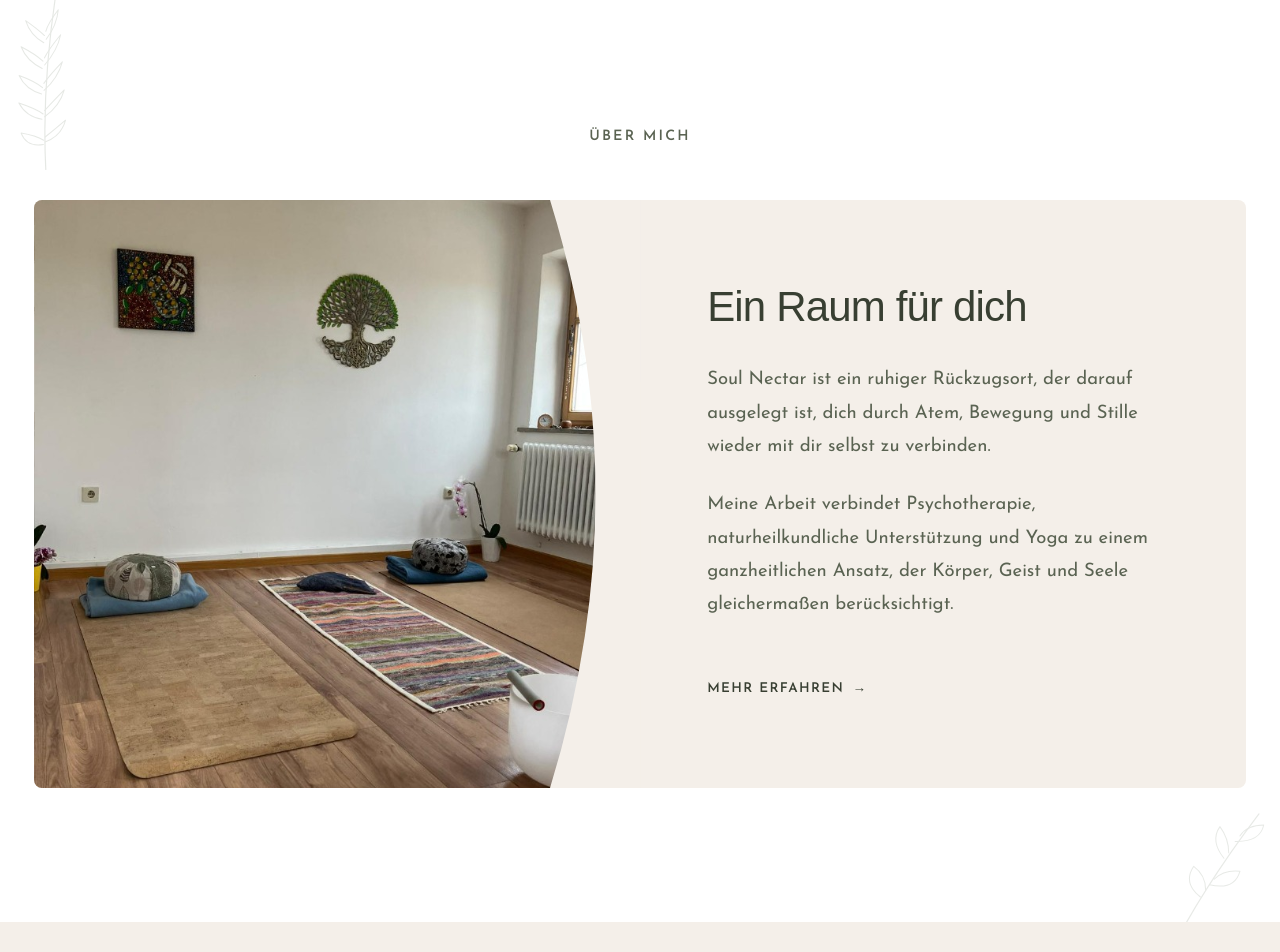
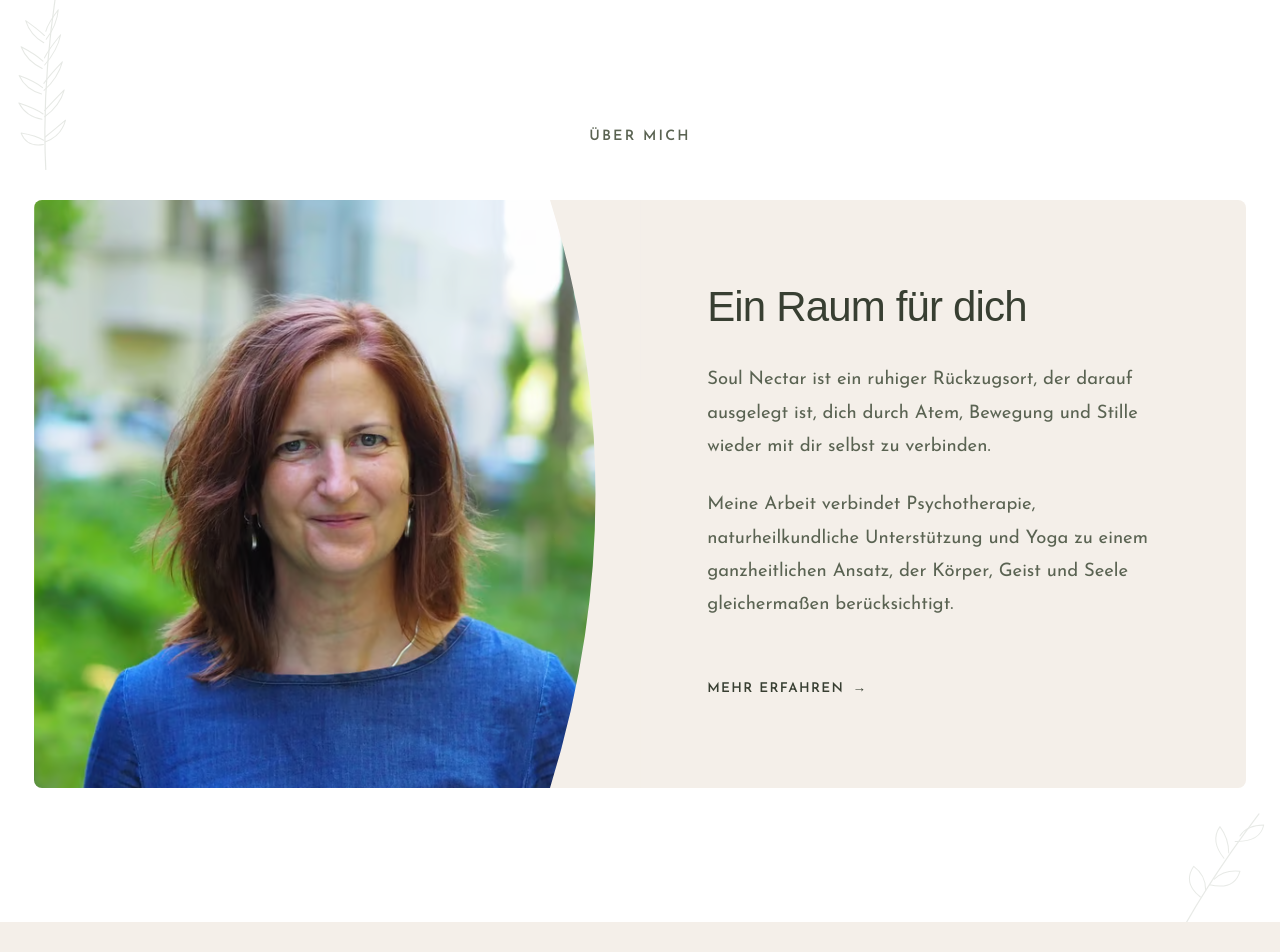
Before and after one commit to atharxv/Soul-Nectar, a Next.js app: page / in a window 1280 px wide. Shown: the part 2159-3111 px from the top of the page. Built offline with nearby package versions, Linux system fonts and the light colour scheme; a web font is replaced by a local one.

Commit message:
style: change homepage about section background image to show the founder Nicole (/nicole-main.png)

```diff
--- a/src/components/AboutSection.js
+++ b/src/components/AboutSection.js
@@ -37,7 +37,7 @@ export default function AboutSection() {
           <div style={{
             flex: "1 1 400px",
             minHeight: "400px",
-            backgroundImage: "url('/practice-room-2.jpg')",
+            backgroundImage: "url('/nicole-main.png')",
             backgroundSize: "cover",
             backgroundPosition: "center",
             position: "relative"
```
